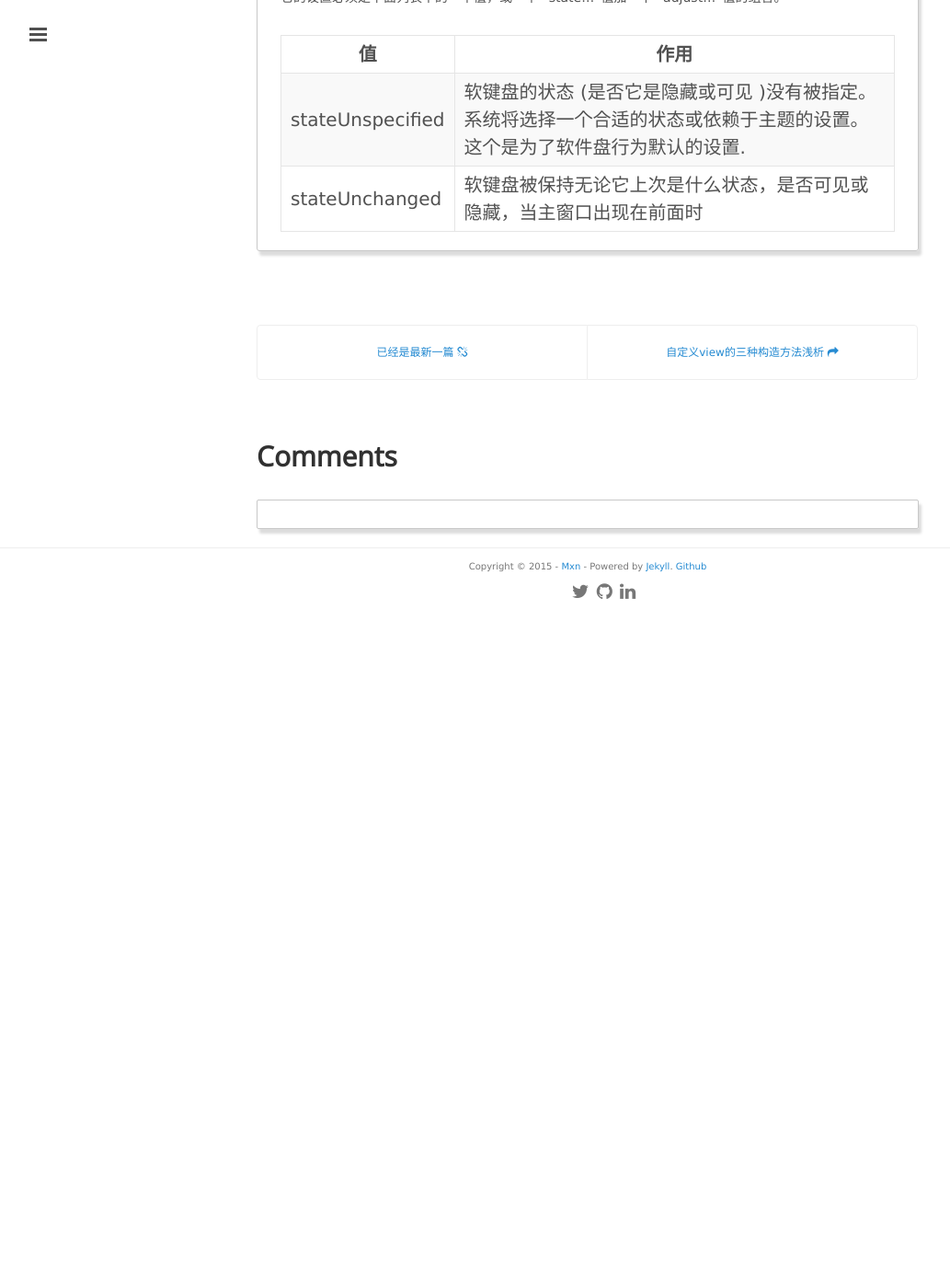
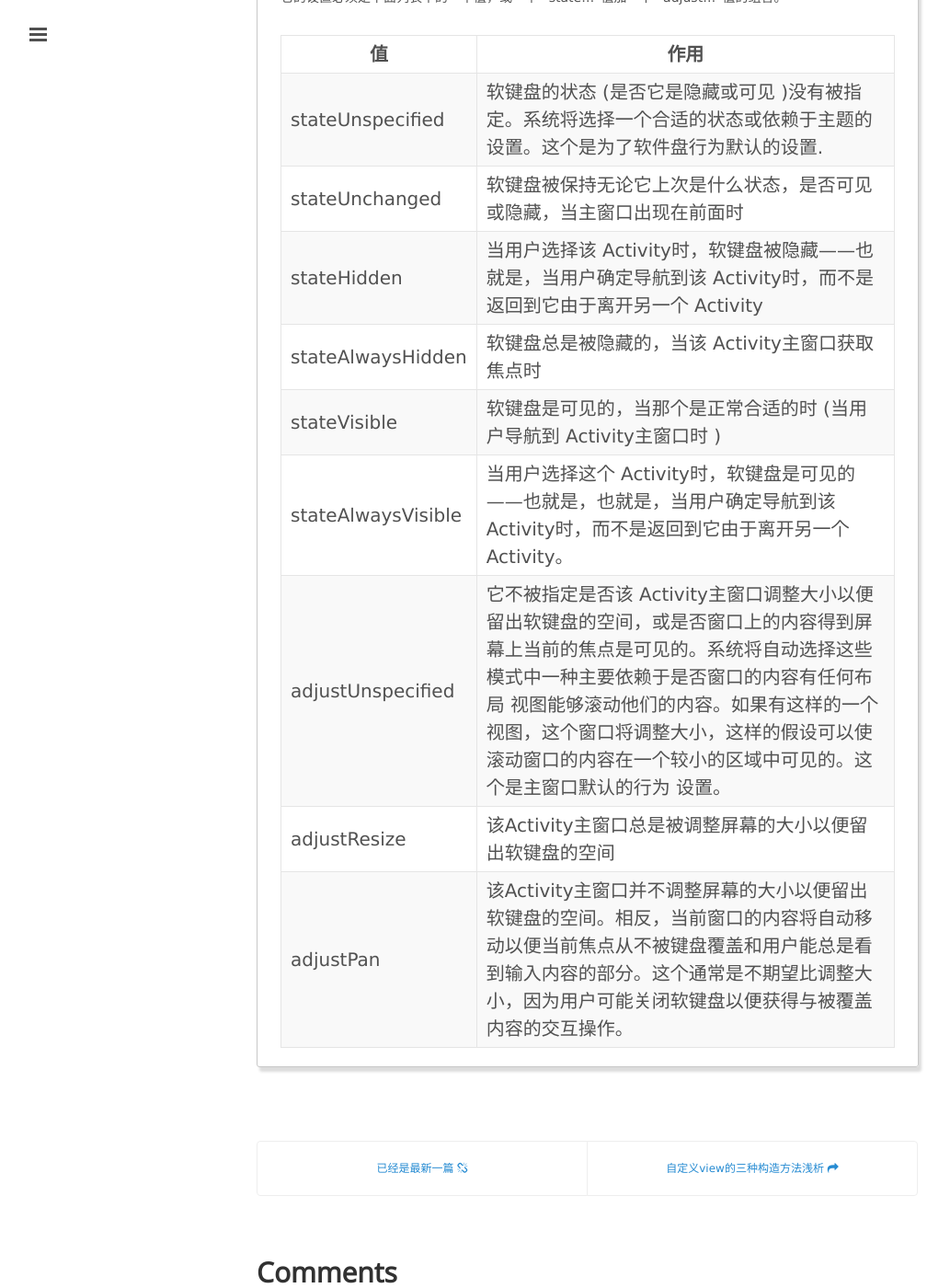
Before and after one commit to mxn21/mxn21.github.io, a Jekyll site: the page built from _posts/2015-8-15-windowSoftInputMode属性使用.md, in a window 1280 px wide and 1400 px high, scrolled down 521 px. Shown: the whole window at 92% size, without its empty margins (1-1034 px from the left). Built offline with Jekyll 4.4.1, drawn with Linux system fonts in a browser that asks for light colours; Markdown is read by kramdown in place of the engine named in the settings; comment, search, counter and statistics services are not loaded; before the commit the page ends 1189 px from its top, so only the background shows below that.

Commit message:
2343
23423

```diff
--- a/_posts/2015-8-15-windowSoftInputMode属性使用.md
+++ b/_posts/2015-8-15-windowSoftInputMode属性使用.md
@@ -19,3 +19,10 @@
 |            --------      |                -----   |
 |     stateUnspecified     |软键盘的状态 (是否它是隐藏或可见 )没有被指定。系统将选择一个合适的状态或依赖于主题的设置。这个是为了软件盘行为默认的设置.|
 |     stateUnchanged       | 软键盘被保持无论它上次是什么状态，是否可见或隐藏，当主窗口出现在前面时 |
+|     stateHidden          |当用户选择该 Activity时，软键盘被隐藏——也就是，当用户确定导航到该 Activity时，而不是返回到它由于离开另一个 Activity |
+|stateAlwaysHidden | 软键盘总是被隐藏的，当该 Activity主窗口获取焦点时 |
+| stateVisible  |软键盘是可见的，当那个是正常合适的时 (当用户导航到 Activity主窗口时 ) |
+|stateAlwaysVisible |当用户选择这个 Activity时，软键盘是可见的——也就是，也就是，当用户确定导航到该 Activity时，而不是返回到它由于离开另一个Activity。|
+| adjustUnspecified | 它不被指定是否该 Activity主窗口调整大小以便留出软键盘的空间，或是否窗口上的内容得到屏幕上当前的焦点是可见的。系统将自动选择这些模式中一种主要依赖于是否窗口的内容有任何布局 视图能够滚动他们的内容。如果有这样的一个视图，这个窗口将调整大小，这样的假设可以使滚动窗口的内容在一个较小的区域中可见的。这个是主窗口默认的行为 设置。|
+|adjustResize | 该Activity主窗口总是被调整屏幕的大小以便留出软键盘的空间|
+| adjustPan | 该Activity主窗口并不调整屏幕的大小以便留出软键盘的空间。相反，当前窗口的内容将自动移动以便当前焦点从不被键盘覆盖和用户能总是看到输入内容的部分。这个通常是不期望比调整大小，因为用户可能关闭软键盘以便获得与被覆盖内容的交互操作。|
```
